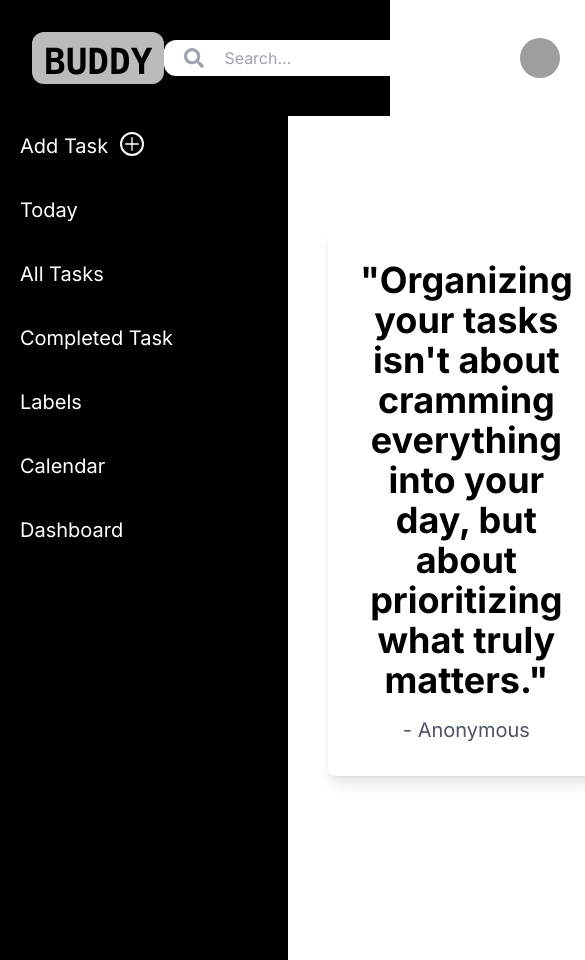
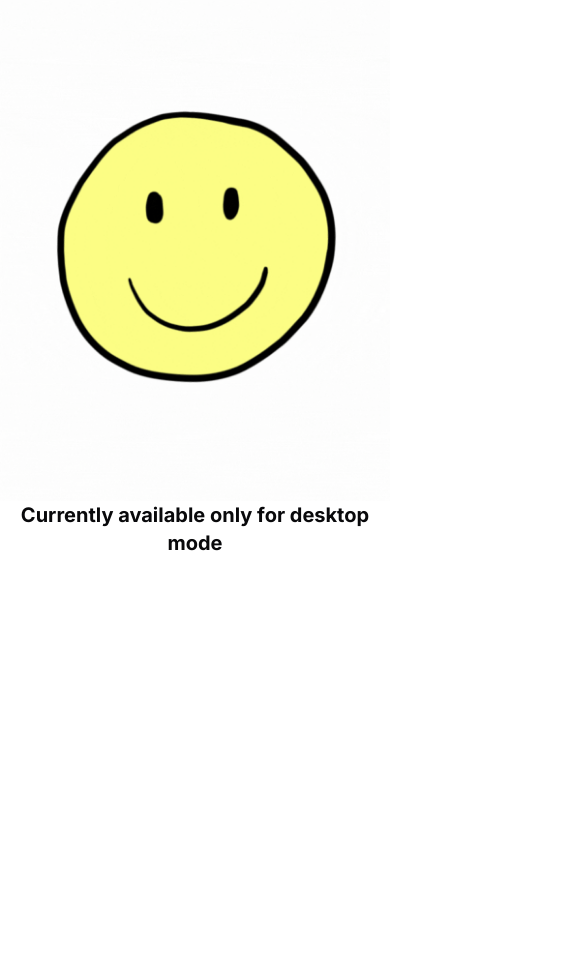
Before and after one commit to shivpratikhande/SUD_intern, a Next.js app in the folder my-app/: page /home in a window 390 px wide. Shown: the whole page, 585 px wide, since content can reach past the window. After the commit the page ends 844 px from the top, so only its background shows below. Built offline with nearby package versions, Linux system fonts and the light colour scheme; grey boxes are pictures that could not be loaded.

Commit message:
added gif for the small scrren [NA for small screen]

```diff
--- a/my-app/app/layout.tsx
+++ b/my-app/app/layout.tsx
@@ -1,6 +1,7 @@
 import type { Metadata } from "next";
 import { Inter as FontSans } from "next/font/google"
 import "./globals.css";
+import video from "../public/1.mp4"
 
 
 import { cn } from "@/lib/utils"
@@ -26,8 +27,20 @@ export default function RootLayout({
       <body className={cn(
         "min-h-screen bg-background font-sans antialiased",
         fontSans.variable)}>
-{/*         <Nav />
- */}        {children}</body>
+        {/*         <Nav />
+ */}
+        <div className=" hidden  lg:block">
+          {children}
+        </div>
+
+        <div className=" block lg:hidden items-center text-center">
+          <img src="/2.gif" alt="Example GIF" />
+          <h1 className=" text-center mx-auto text-xl font-bold ">Currently available only for desktop mode</h1>
+
+        </div>
+
+
+      </body>
     </html>
   );
 }
--- a/my-app/app/page.tsx
+++ b/my-app/app/page.tsx
@@ -9,6 +9,8 @@ export default function Home() {
 
       <Landing />
 
+
+
     </div>
   );
 }
--- a/my-app/components/Top.tsx
+++ b/my-app/components/Top.tsx
@@ -12,14 +12,14 @@ function Top() {
             <div className=" bg-black items-center text-white flex justify-between p-8">
 
                 <div className=' bg-white text-black p-[2px] px-3 rounded-xl animate-pulse ' >
-                    <h1 className=' text-4xl font-bold  font-mono pt-2  '> BUDDY</h1>
+                    <h1 className=' md:text-4xl font-bold  font-mono pt-2  '> BUDDY</h1>
                 </div>
-                <div className=' bg-white flex text-center items-center px-5 rounded-xl  '>
+                <div className=' bg-white flex text-center items-center px-5 rounded-xl   '>
                 <FaSearch className="h-5 w-5 text-gray-400 mr-2" />
 
                     <input
                     type="text"
-                    className=' p-1 w-72 rounded-xl h-9 text-black px-3 border-none focus:outline-none  '
+                    className=' p-1  w-32  sm:w-48  xl:w-72 rounded-xl h-9 text-black px-3 border-none focus:outline-none   '
                     placeholder='Search...' />
                 </div>
                 <div>
```
Also changed, not shown: my-app/app/home/page.tsx (line endings or trailing spaces), my-app/public/2.gif (added), 1 other file (tests, documents, lock files or other folders).
